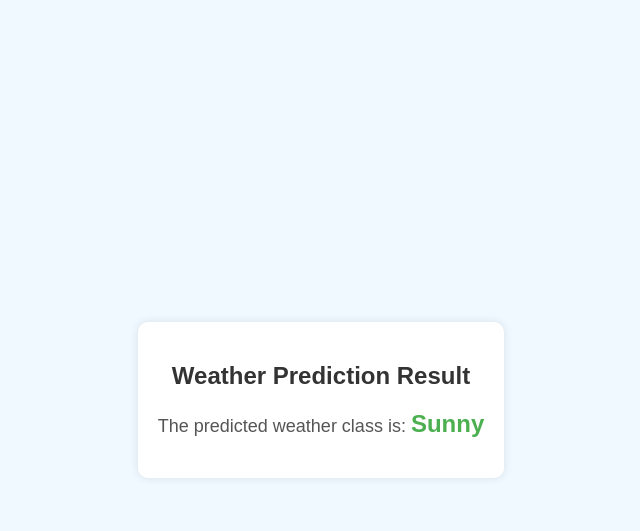
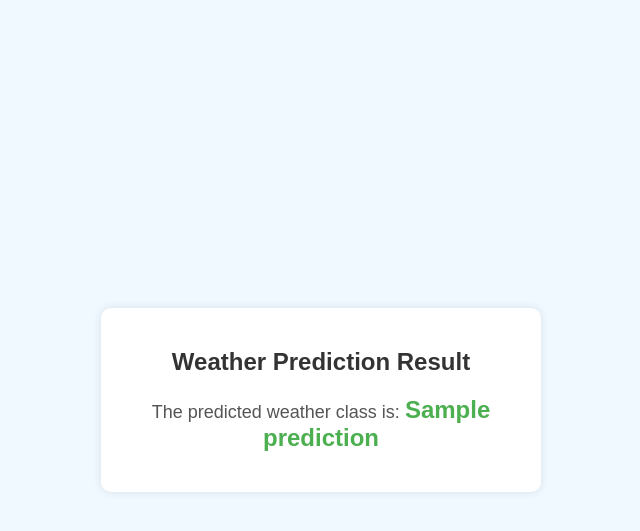
Before and after one commit to sid22669/Weather-predic, a Flask app: template templates/result.html in a window 1280 px wide. Shown: the top 531 px of the page, without its empty margins (319-959 px from the left). Run offline with Flask 3, Linux system fonts and the light colour scheme; the template is opened without the code that fills it: most values are stand-ins (such as "Sample title", 1, 10 or a date in 2020); parts of the project's set-up code (start-up, migrations or seed data) failed here and were passed over.

Commit message:
Update result.html

```diff
--- a/templates/result.html
+++ b/templates/result.html
@@ -53,7 +53,7 @@
 <body>
     <div class="container">
         <h2>Weather Prediction Result</h2>
-        <p>The predicted weather class is: <span class="prediction" id="prediction">Sunny</span></p> <!-- Initial prediction value, you can replace "Sunny" with dynamic content -->
+        <p>The predicted weather class is: <span class="prediction">{{ prediction }}</span></p>
     </div>
 </body>
 </html>
```
